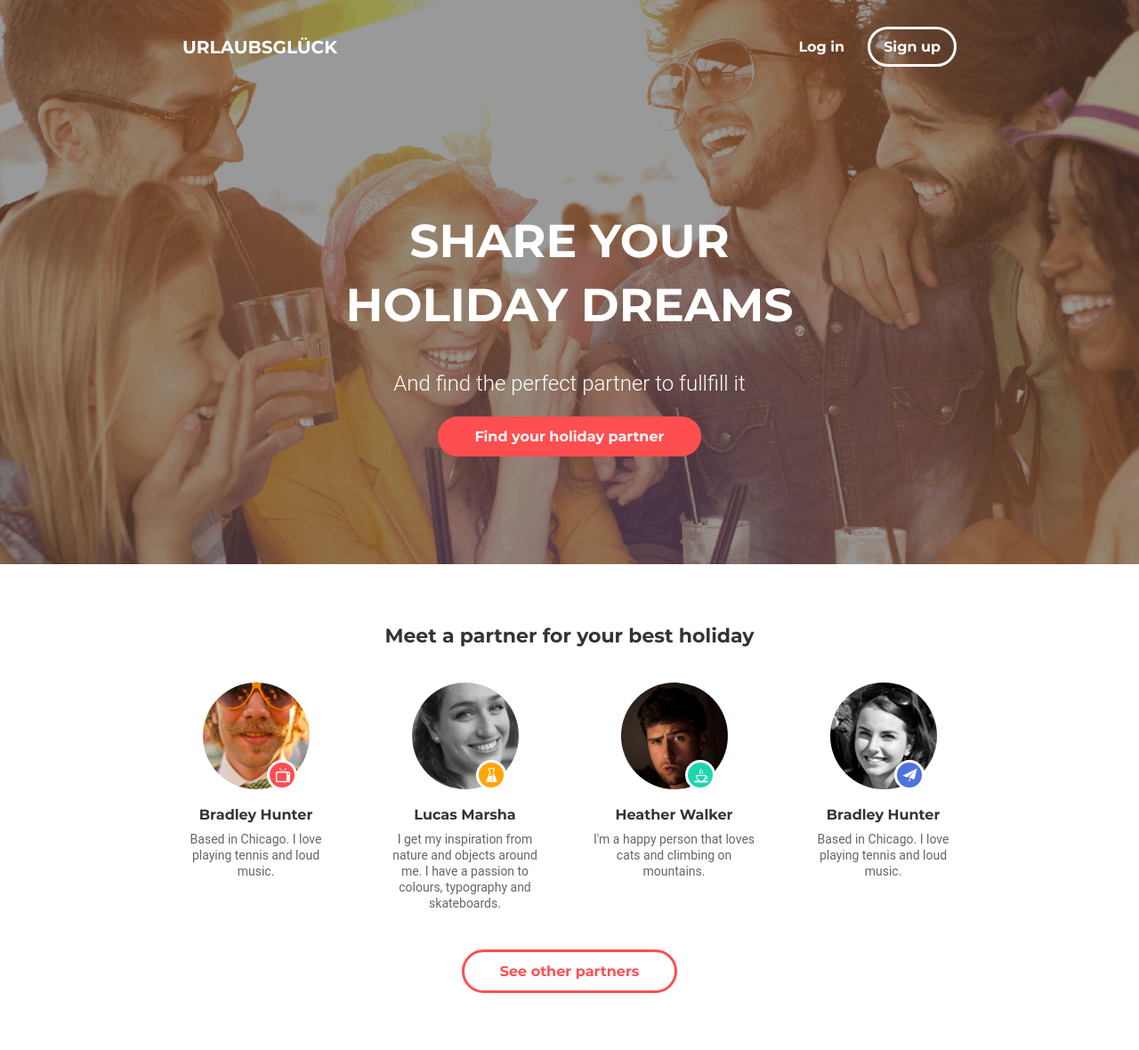
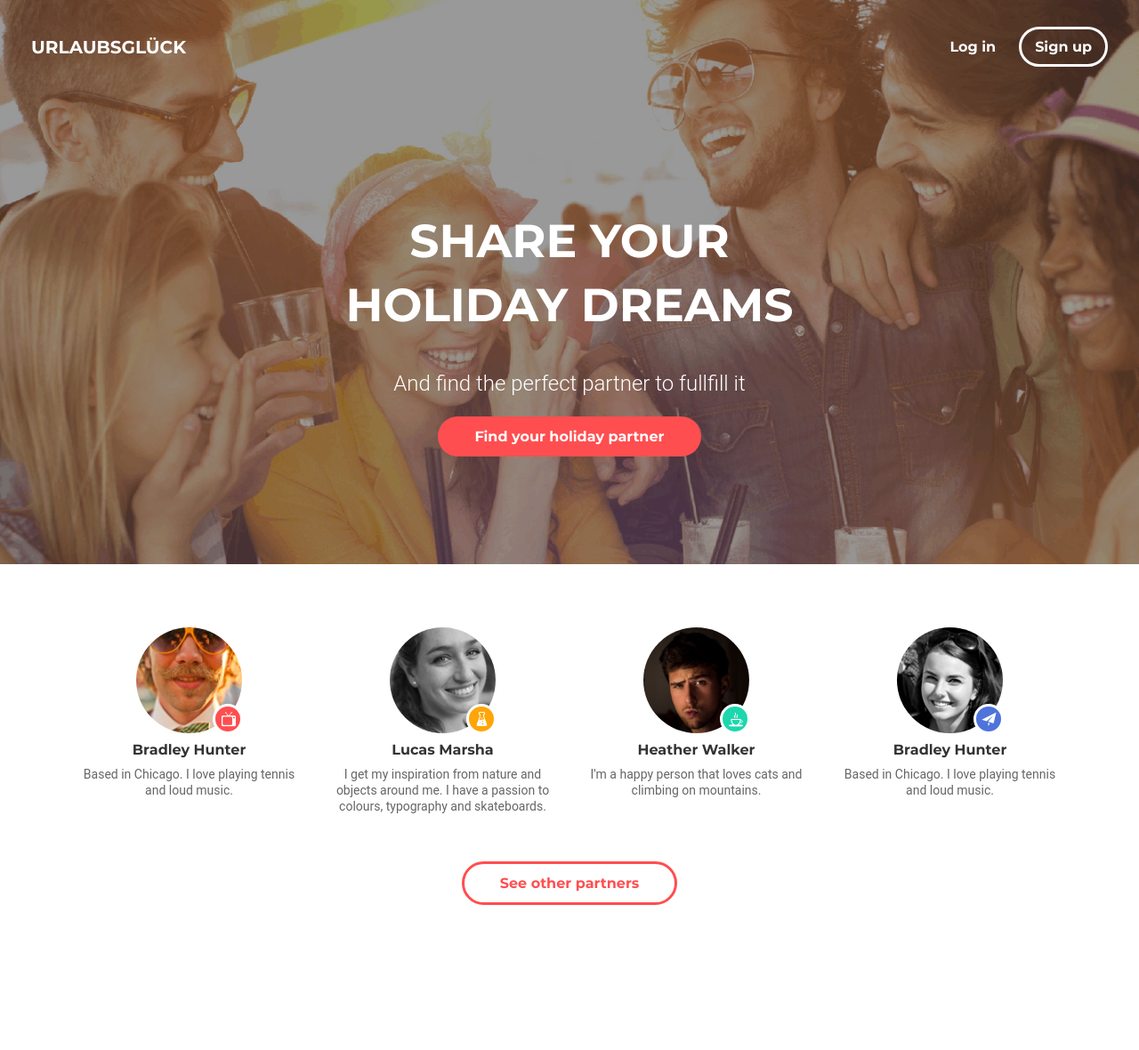
Before and after one commit to SolodkayaT/module-9, a plain HTML site: page index.html in a window 1280 px wide. Shown: the whole page at 89% size. After the commit the page ends 1081 px from the top, so only its background shows below. Drawn offline with nearby package versions, Linux system fonts and the light colour scheme.

Commit message:
bootstrap grid

```diff
--- a/css/components/header.css
+++ b/css/components/header.css
@@ -1,29 +1,29 @@
     /*MOBILE*/
 
     .header-section {
-    position: absolute;
-    z-index: 2;
-    min-width: 100%;
+        /* position: absolute;*/
+        /*  z-index: 2;*/
+        /*  min-width: 100%;*/
     }
 
     .banner {
         background-image: url('../../images/VectorSmart.png');
-    width: 100%;
-    height: auto;
+        /* width: 100%;
+        height: auto;*/
         background-repeat: no-repeat;
         color: var( --header-text-color);
         font-family: var(--main-font-family);
         font-weight: var(--main-font-weight);
         margin-bottom: 70px;
         background-position: center;
-    position: relative;
+        /*  position: relative;*/
     }
 
-.banner::after {
-    content: '';
-    position: absolute;
-    width: 100%;
-    height: 100%;
+    .banner-overlay {
+        /*  content: '';*/
+        /* position: absolute;*/
+        /*  width: 100%;
+        height: 100%;*/
         background-color: #000003;
         opacity: 0.4;
         left: 0;
@@ -31,8 +31,8 @@
     }
 
     .banner-text {
-    position: relative;
-    z-index: 1;
+        /*  position: relative;*/
+        /*  z-index: 1;*/
     }
 
     .banner-title {
@@ -49,9 +49,9 @@
 
     .find-partner-btn {
         padding-bottom: 135px;
-    position: relative;
-    z-index: 1;
-    display: inline-block;
+        /*   position: relative;*/
+        /*z-index: 1;*/
+        /*display: inline-block;*/
     }
 
     .find-partner-btn a {
@@ -70,14 +70,14 @@
         color: var( --header-text-color);
         font-family: var(--main-font-family);
         font-weight: var(--main-font-weight);
-    text-decoration: none;
+        /* text-decoration: none;*/
     }
 
     .logo-mobile {
         padding-top: 160px;
         margin-bottom: 40px;
-    position: relative;
-    z-index: 2;
+        /* position: relative;*/
+        /*z-index: 2;*/
     }
 
     .signup button {
@@ -124,10 +124,3 @@
             margin: 0 35px 40px 35px;
         }
     }
-
-@media screen and (min-width: 960px) {
-    .navigation-menu {
-        max-width: 940px;
-        margin: 0 auto;
-    }
-}
--- a/css/components/main-section.css
+++ b/css/components/main-section.css
@@ -8,9 +8,9 @@
         margin: 0 35px 15px 35px;
     }
 
-    .partner-list li {
-        max-width: 217px;
-        margin: 0 auto 30px auto;
+    .partner-card {
+        width: 217px;
+        margin-bottom: 30px;
     }
 
     .partner-name {
@@ -27,17 +27,13 @@
         line-height: 18px;
     }
 
-    .partner-list li:last-child {
-        margin-bottom: 40px;
-    }
-
     .partner-photo img {
         margin: 0 auto;
         border: 1px solid transparent;
     }
 
     .see-other-partner-btn {
-        margin-bottom: 40px;
+        margin: 40px auto 40px;
     }
 
     .see-other-partner-btn a {
@@ -55,14 +51,17 @@
     }
 
     .partner-photo {
-        position: relative;
         margin-bottom: 20px;
     }
 
-    .bradley-shape::after,
-    .lucas-shape::after,
-    .heather-shape::after,
-    .hunter-shape::after {
+    .shape {
+        width: 121px;
+        margin: 0 auto;
+        margin-bottom: 10px;
+    }
+
+    .shape::after {
+        display: block;
         content: '';
         width: 34px;
         height: 34px;
@@ -70,7 +69,7 @@
         border-radius: 50%;
         position: absolute;
         bottom: 0;
-        right: 25%;
+        right: 0;
         background-repeat: no-repeat;
         background-position: center;
         cursor: pointer;
@@ -97,10 +96,6 @@
     }
 
     @media screen and (min-width: 768px) {
-        .wrapper {
-            max-width: 550px;
-            margin: 0 auto;
-        }
         .partner-list li {
             margin: 0 auto 60px auto;
         }
@@ -109,10 +104,3 @@
             font-size: 22px;
         }
     }
-
-    @media screen and (min-width: 960px) {
-        .wrapper {
-            max-width: 940px;
-            margin: 0 auto;
-        }
-    }
--- a/index.html
+++ b/index.html
@@ -14,43 +14,42 @@
 </head>
 
 <body>
-    <header class="header-section">
-        <nav class="navigation-menu d-flex align-items-center justify-content-center justify-content-md-between">
+    <header class="header-section mw-100 position-absolute container" style="z-index:2">
+        <nav class="row navigation-menu d-flex align-items-center justify-content-center justify-content-md-between">
             <h1 class="logo-tablet-desctop d-none d-sm-none d-md-block"><a href="index.html">URLAUBSGLÜCK</a></h1>
-            <ul class="authorization  text-center d-flex align-items-center justify-content-center">
+            <ul class=".col-6 .offset-3 .col-md-4 .offset-md-8 authorization  text-center d-flex align-items-center justify-content-center">
                 <li class="login"><button type="button">Log in</button></li>
                 <li class="signup"><button type="button">Sign up</button></li>
             </ul>
         </nav>
     </header>
     <section>
-        <div class="banner text-center">
-            <div class="banner-text">
-                <p class="logo-mobile d-block d-sm-block d-md-none"><a href="index.html">URLAUBSGLÜCK</a></p>
+        <div class="banner w-100 h-auto position-relative text-center">
+            <div class="banner-text position-relative" style="z-index: 1">
+                <p class="logo-mobile d-block d-sm-block d-md-none position-relative" style="z-index: 2"><a href="index.html">URLAUBSGLÜCK</a></p>
                 <h2 class="banner-title text-uppercase">Share your <span class="d-block">holiday dreams</span></h2>
                 <p class="banner-description">And find the perfect partner to fullfill it</p>
             </div>
-            <div class="find-partner-btn"><a href="#" class=" text-decoration-none rounded-pill">Find your holiday partner</a></div>
+            <div class="find-partner-btn position-relative d-inline-block" style="z-index: 1"><a href="#" class=" text-decoration-none rounded-pill">Find your holiday partner</a></div>
+            <div class="banner-overlay w-100 h-100 position-absolute"></div>
         </div>
+
     </section>
-    <main class="wrapper container text-center">
-        <h2 class="meet-a-partner">Meet a partner for your best holiday</h2>
-        <ul class="partner-list  row">
-            <li class="partner-card ">
-                <div class="mw-100 col-sm-12 col-md-6 col-lg-3">
+    <main class="wrapper text-center">
+        <div class="container">
+            <div class="partner-list row">
+                <div class="partner-card col-12 col-md-6 col-lg-3">
                     <figure>
-                        <div class="partner-photo bradley-shape "><img class="rounded-circle d-block mw-100 h-auto " src="./images/layer6.png" alt="Bradley Hunter" width="122" height="122"></div>
+                        <div class="partner-photo shape bradley-shape position-relative"><img class="rounded-circle d-block mw-100 h-auto " src="./images/layer6.png" alt="Bradley Hunter" width="122" height="122"></div>
                         <figcaption>
                             <h3 class="partner-name">Bradley Hunter</h3>
                             <p class="parner-hobbies">Based in Chicago. I love playing tennis and loud music.</p>
                         </figcaption>
                     </figure>
                 </div>
-            </li>
-            <li class="partner-card">
-                <div class="mw-100 col-sm-12  col-md-6 col-lg-3">
+                <div class="partner-card col-12 col-md-6 col-lg-3">
                     <figure>
-                        <div class="partner-photo lucas-shape"> <img class="rounded-circle d-block mw-100 h-auto " src="./images/Layer7.png" alt="Lucas Marsha" width="122" height="122"></div>
+                        <div class="partner-photo shape lucas-shape position-relative"> <img class="rounded-circle d-block mw-100 h-auto " src="./images/Layer7.png" alt="Lucas Marsha" width="122" height="122"></div>
                         <figcaption>
                             <h3 class="partner-name ">Lucas Marsha</h3>
                             <p class="parner-hobbies">I get my inspiration from nature and objects around me. I have a passion to colours, typography and skateboards.
@@ -58,24 +57,19 @@
                         </figcaption>
                     </figure>
                 </div>
-            </li>
-            <li class="partner-card ">
-                <div class="mw-100 col-sm-12  col-md-6 col-lg-3">
+                <div class="partner-card col-12 col-md-6 col-lg-3">
                     <figure>
-                        <div class="partner-photo heather-shape"><img class="rounded-circle d-block mw-100 h-auto " src="./images/Layer8.png" alt="Heather Walker" width="122" height="122"></div>
+                        <div class="partner-photo shape heather-shape position-relative"><img class="rounded-circle d-block mw-100 h-auto " src="./images/Layer8.png" alt="Heather Walker" width="122" height="122"></div>
                         <figcaption>
                             <h3 class="partner-name">Heather Walker</h3>
                             <p class="parner-hobbies">I'm a happy person that loves cats and climbing on mountains.</p>
                         </figcaption>
                     </figure>
                 </div>
-            </li>
-
-            <li class="partner-card">
-                <div class="mw-100 col-sm-12  col-md-6 col-lg-3">
+                <div class="partner-card col-12 col-md-6 col-lg-3">
                     <figure>
-                        <div class="partner-photo hunter-shape">
-                            <img class="rounded-circle d-block mw-100 h-auto " src="./images/Layer9.png" alt="Bradley Hunter" width="122" height="122">
+                        <div class="partner-photo shape hunter-shape position-relative">
+                            <img class="rounded-circle d-block mw-100 h-auto position-relative" src="./images/Layer9.png" alt="Bradley Hunter" width="122" height="122">
                         </div>
                         <figcaption>
                             <h3 class="partner-name">Bradley Hunter</h3>
@@ -83,9 +77,9 @@
                         </figcaption>
                     </figure>
                 </div>
-            </li>
-        </ul>
-        <div class="see-other-partner-btn"><a class=" rounded-pill text-decoration-none" href="#">See other partners</a></div>
+            </div>
+            <div class="see-other-partner-btn"><a class=" rounded-pill text-decoration-none" href="#">See other partners</a></div>
+        </div>
     </main>
 </body>
 
```
Lines whose indentation alone changed are shown as unchanged.
